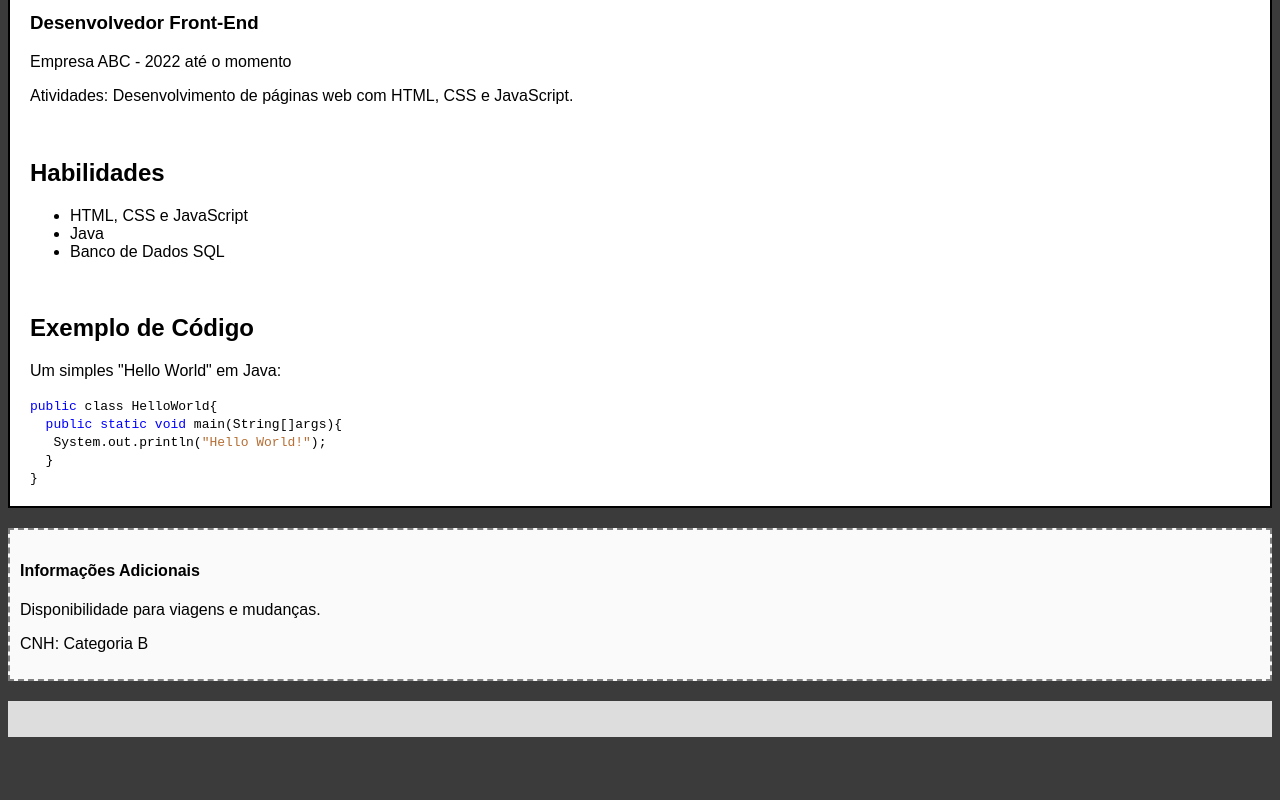
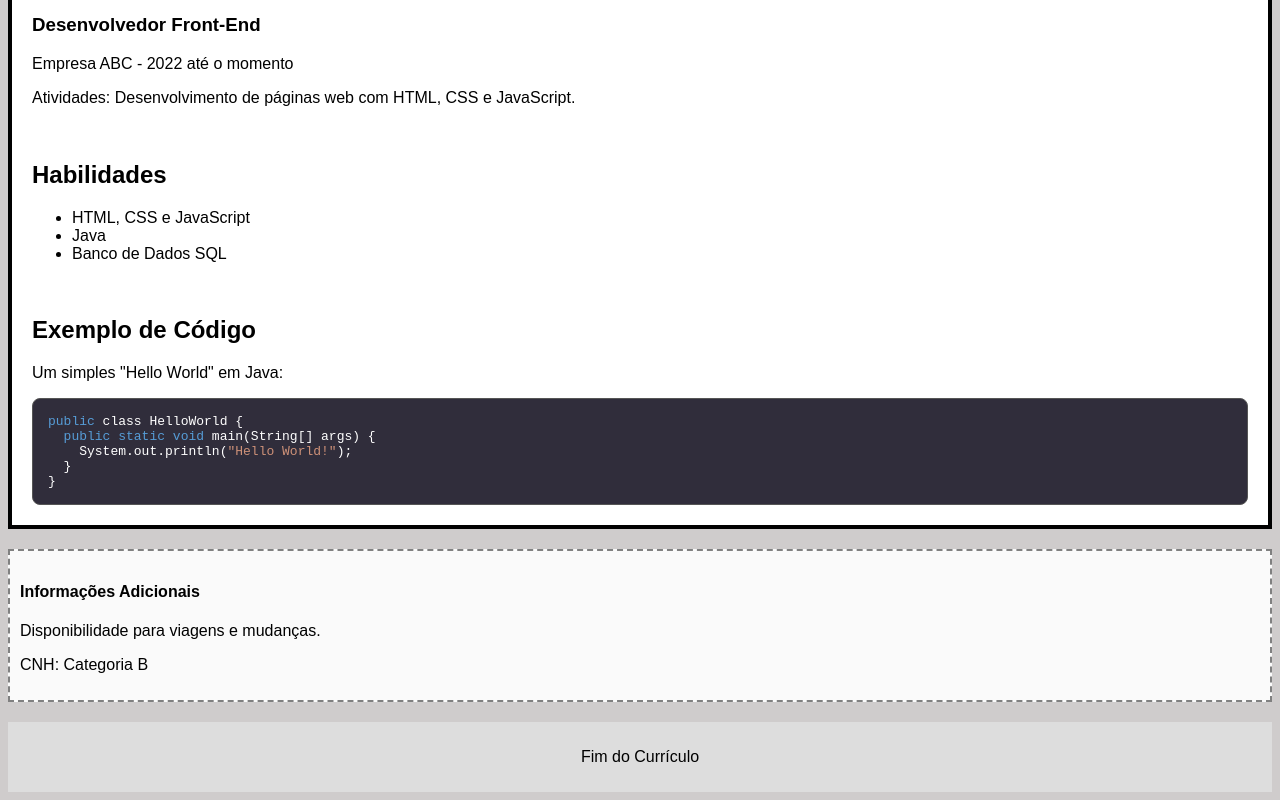
Before and after one commit to Alveszy/Atividade-21-08-2025, a plain HTML site: page curriculo.html in a window 1280 px wide. Shown: the part 532-1332 px from the top of the page. Before the commit the page ends 1277 px from the top, so only its background shows below. Drawn offline with Linux system fonts and the light colour scheme.

Commit message:
Adicionado Padding e Margin ao code

```diff
--- a/curriculo.html
+++ b/curriculo.html
@@ -7,10 +7,10 @@
     <title>Currículo - Exemplo</title>
 </head>
 <!-- Aplicando cor de fundo diretamente no body(vai ficar na pagina toda!) -->
-<body style="background-color: #3c3b3b; font-family: Arial, sans-serif;">
+<body style="background-color: #cfcccc; font-family: Arial, sans-serif;">
 
     <!-- Conteúdo Principal -->
-    <main style="border-style: solid; border-width: 2px; border-color: black; padding: 20px; background-color: white;">
+    <main style="border-style: solid; border-width: 4px; border-color: black; padding: 20px; background-color: white;">
 
         <!-- Título principal -->
         <h1>Currículo de Pedro Alvares</h1>
@@ -44,13 +44,15 @@
 
         <h2>Exemplo de Código</h2>
         <p>Um simples "Hello World" em Java:</p>
-        <code>
-             <span style="color:blue;">public</span> class HelloWorld{ <br>
-            &nbsp; <span style="color:blue;">public static void</span> main(String[]args){<br>
-            &nbsp;&nbsp; System.out.println(<span style="color:rgb(182, 110, 52);">"Hello World!"</span>);<br>
-            &nbsp; }<br>
+
+        <!-- Bloco de código estilizado -->
+        <div style="background-color: #302d3b; color: white; padding: 15px; border-radius: 8px; border: 1px solid #555; font-family: monospace;">
+            <span style="color: #569cd6;">public</span> class HelloWorld { <br>
+            &nbsp;&nbsp;<span style="color: #569cd6;">public static void</span> main(String[] args) {<br>
+            &nbsp;&nbsp;&nbsp;&nbsp;System.out.println(<span style="color: #ce9178;">"Hello World!"</span>);<br>
+            &nbsp;&nbsp;}<br>
             }
-        </code>
+        </div>
 
     </main>
 
@@ -63,7 +65,7 @@
 
     <!-- Rodapé -->
     <footer style="margin-top: 20px; text-align: center; background-color: #ddd; padding: 10px;">
-        <p></p>
+        <p>Fim do Currículo</p>
     </footer>
 
 </body>
```
